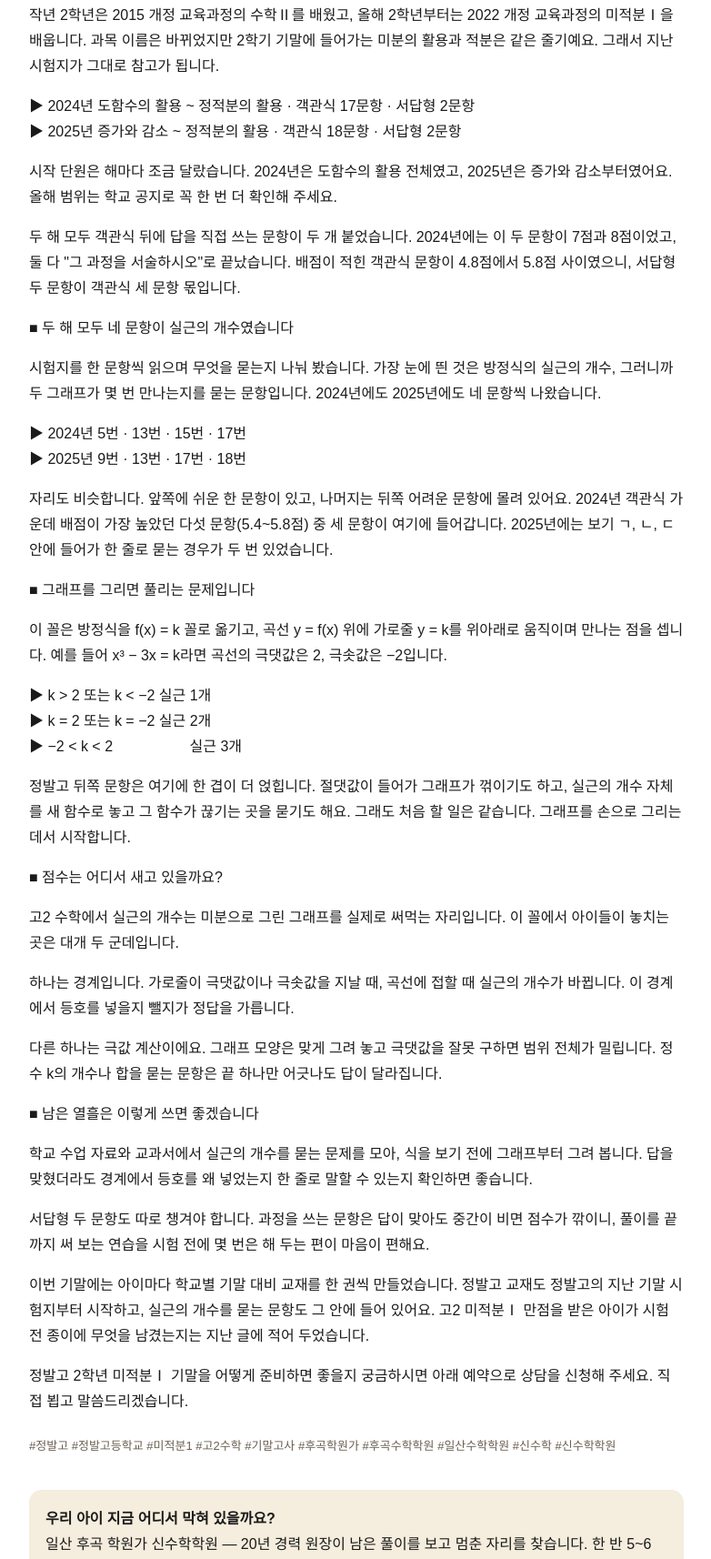
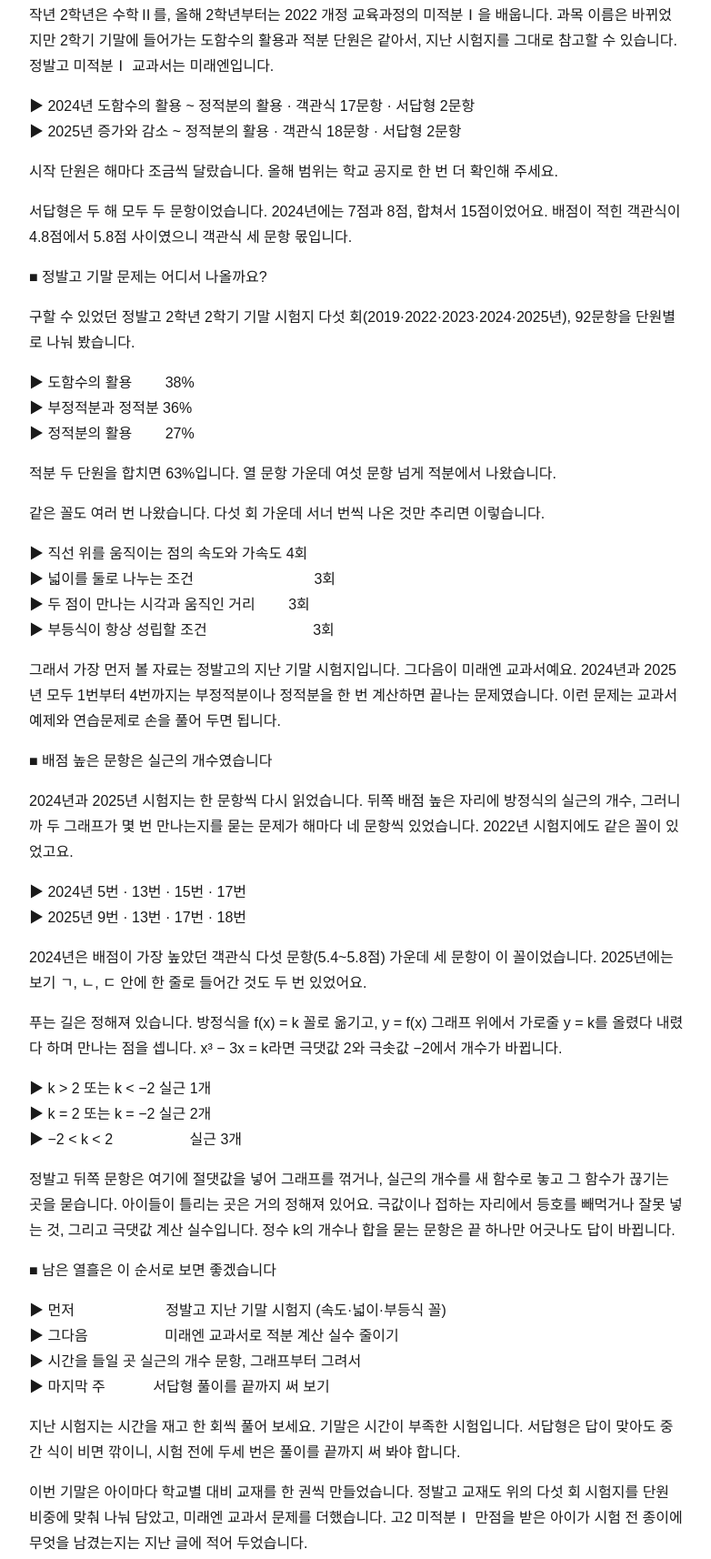
Before and after one commit to joos7158/shinsuhak-promo, a plain HTML site: page docs/posts/2026-11-20-정발고-2학년-미적분Ⅰ-기말은-실근의-개수에서-갈립니다-후곡-신수학.html in a window 1280 px wide. Shown: the part 421-2135 px from the top of the page at 91% size, without its empty margins (248-1030 px from the left). Drawn offline with Linux system fonts and the light colour scheme.

Commit message:
post: 정발고 2학년 미적분Ⅰ 기말은 실근의 개수에서 갈립니다 | 후곡 신수학 (2026-11-20)
Co-Authored-By: Claude Fable 5.1 <noreply@anthropic.com>

```diff
--- a/docs/posts/2026-11-20-정발고-2학년-미적분Ⅰ-기말은-실근의-개수에서-갈립니다-후곡-신수학.html
+++ b/docs/posts/2026-11-20-정발고-2학년-미적분Ⅰ-기말은-실근의-개수에서-갈립니다-후곡-신수학.html
@@ -1,9 +1,9 @@
 <!doctype html>
 <html lang="ko"><head><meta charset="utf-8"><meta name="viewport" content="width=device-width, initial-scale=1">
 <title>정발고 2학년 미적분Ⅰ 기말은 실근의 개수에서 갈립니다 | 후곡 신수학 | 신수학학원 후곡캠퍼스</title>
-<meta name="description" content="안녕하세요, 일산 후곡학원가 신수학학원입니다. 정발고등학교 2학기 기말고사가 11월 30일 월요일에 시작합니다. 오늘로 열흘 남았어요. 오늘은 정발고 2학년 미적분Ⅰ(미적분1) 기말을 앞두고, 지난 두 해 정발고 2학년 2학기 기말 수학 시험지를 나란히 놓고 본 것을">
+<meta name="description" content="안녕하세요, 일산 후곡학원가 신수학학원입니다. 정발고등학교 2학기 기말고사가 11월 30일 월요일에 시작합니다. 이제 열흘 남았네요. 학원은 이번 주부터 학교별 기말 대비로 진행하고 있습니다. 오늘은 정발고 2학년 미적분Ⅰ(미적분1) 기말 이야기입니다. 정발고 2학기">
 <link rel="canonical" href="https://shinsuhak.kr/posts/2026-11-20-정발고-2학년-미적분Ⅰ-기말은-실근의-개수에서-갈립니다-후곡-신수학.html">
-<meta property="og:title" content="정발고 2학년 미적분Ⅰ 기말은 실근의 개수에서 갈립니다 | 후곡 신수학"><meta property="og:description" content="안녕하세요, 일산 후곡학원가 신수학학원입니다. 정발고등학교 2학기 기말고사가 11월 30일 월요일에 시작합니다. 오늘로 열흘 남았어요. 오늘은 정발고 2학년 미적분Ⅰ(미적분1) 기말을 앞두고, 지난 두 해 정발고 2학년 2학기 기말 수학 시험지를 나란히 놓고 본 것을"><meta property="og:type" content="article"><meta property="og:url" content="https://shinsuhak.kr/posts/2026-11-20-정발고-2학년-미적분Ⅰ-기말은-실근의-개수에서-갈립니다-후곡-신수학.html">
+<meta property="og:title" content="정발고 2학년 미적분Ⅰ 기말은 실근의 개수에서 갈립니다 | 후곡 신수학"><meta property="og:description" content="안녕하세요, 일산 후곡학원가 신수학학원입니다. 정발고등학교 2학기 기말고사가 11월 30일 월요일에 시작합니다. 이제 열흘 남았네요. 학원은 이번 주부터 학교별 기말 대비로 진행하고 있습니다. 오늘은 정발고 2학년 미적분Ⅰ(미적분1) 기말 이야기입니다. 정발고 2학기"><meta property="og:type" content="article"><meta property="og:url" content="https://shinsuhak.kr/posts/2026-11-20-정발고-2학년-미적분Ⅰ-기말은-실근의-개수에서-갈립니다-후곡-신수학.html">
 <script type="application/ld+json">{"@context": "https://schema.org", "@type": "Article", "headline": "정발고 2학년 미적분Ⅰ 기말은 실근의 개수에서 갈립니다 | 후곡 신수학", "datePublished": "2026-11-20", "inLanguage": "ko", "author": {"@type": "Organization", "name": "신수학학원 후곡캠퍼스"}, "publisher": {"@type": "Organization", "name": "신수학학원 후곡캠퍼스"}, "mainEntityOfPage": "https://shinsuhak.kr/posts/2026-11-20-정발고-2학년-미적분Ⅰ-기말은-실근의-개수에서-갈립니다-후곡-신수학.html", "about": ["정발고", "정발고등학교", "미적분1", "고2수학", "기말고사", "후곡학원가", "후곡수학학원", "일산수학학원", "신수학", "신수학학원"]}</script>
 <style>
 :root{--camel:#8A6A3C;--cream:#F5EDDD;--deep:#4A3826;--ink:#1a1a1a;--muted:#6b5f52}
@@ -18,31 +18,33 @@ main{max-width:720px;margin:0 auto;padding:24px 16px 48px} h1{font-size:24px;col
 <main>
 <h1>정발고 2학년 미적분Ⅰ 기말은 실근의 개수에서 갈립니다 | 후곡 신수학</h1>
 <div class="meta">2026-11-20 · 신수학학원 후곡캠퍼스 (일산 후곡 학원가)</div>
-<p>안녕하세요, 일산 후곡학원가 신수학학원입니다. 정발고등학교 2학기 기말고사가 11월 30일 월요일에 시작합니다. 오늘로 열흘 남았어요.</p>
-<p>오늘은 정발고 2학년 미적분Ⅰ(미적분1) 기말을 앞두고, 지난 두 해 정발고 2학년 2학기 기말 수학 시험지를 나란히 놓고 본 것을 적어 보려고 합니다.</p>
+<p>안녕하세요, 일산 후곡학원가 신수학학원입니다. 정발고등학교 2학기 기말고사가 11월 30일 월요일에 시작합니다. 이제 열흘 남았네요. 학원은 이번 주부터 학교별 기말 대비로 진행하고 있습니다.</p>
+<p>오늘은 정발고 2학년 미적분Ⅰ(미적분1) 기말 이야기입니다. 정발고 2학기 기말 시험지 다섯 회를 문항별로 나눠 보니, 문제가 어디서 나오고 무엇부터 봐야 할지가 꽤 또렷하게 보였습니다.</p>
 <p>▶ 정발고등학교 2학기 기말  11월 30일(월) ~ 12월 4일(금)</p>
 <p>■ 작년까지는 수학Ⅱ, 올해는 미적분Ⅰ입니다</p>
-<p>작년 2학년은 2015 개정 교육과정의 수학Ⅱ를 배웠고, 올해 2학년부터는 2022 개정 교육과정의 미적분Ⅰ을 배웁니다. 과목 이름은 바뀌었지만 2학기 기말에 들어가는 미분의 활용과 적분은 같은 줄기예요. 그래서 지난 시험지가 그대로 참고가 됩니다.</p>
+<p>작년 2학년은 수학Ⅱ를, 올해 2학년부터는 2022 개정 교육과정의 미적분Ⅰ을 배웁니다. 과목 이름은 바뀌었지만 2학기 기말에 들어가는 도함수의 활용과 적분 단원은 같아서, 지난 시험지를 그대로 참고할 수 있습니다. 정발고 미적분Ⅰ 교과서는 미래엔입니다.</p>
 <p>▶ 2024년  도함수의 활용 ~ 정적분의 활용 · 객관식 17문항 · 서답형 2문항<br>▶ 2025년  증가와 감소 ~ 정적분의 활용 · 객관식 18문항 · 서답형 2문항</p>
-<p>시작 단원은 해마다 조금 달랐습니다. 2024년은 도함수의 활용 전체였고, 2025년은 증가와 감소부터였어요. 올해 범위는 학교 공지로 꼭 한 번 더 확인해 주세요.</p>
-<p>두 해 모두 객관식 뒤에 답을 직접 쓰는 문항이 두 개 붙었습니다. 2024년에는 이 두 문항이 7점과 8점이었고, 둘 다 "그 과정을 서술하시오"로 끝났습니다. 배점이 적힌 객관식 문항이 4.8점에서 5.8점 사이였으니, 서답형 두 문항이 객관식 세 문항 몫입니다.</p>
-<p>■ 두 해 모두 네 문항이 실근의 개수였습니다</p>
-<p>시험지를 한 문항씩 읽으며 무엇을 묻는지 나눠 봤습니다. 가장 눈에 띈 것은 방정식의 실근의 개수, 그러니까 두 그래프가 몇 번 만나는지를 묻는 문항입니다. 2024년에도 2025년에도 네 문항씩 나왔습니다.</p>
+<p>시작 단원은 해마다 조금씩 달랐습니다. 올해 범위는 학교 공지로 한 번 더 확인해 주세요.</p>
+<p>서답형은 두 해 모두 두 문항이었습니다. 2024년에는 7점과 8점, 합쳐서 15점이었어요. 배점이 적힌 객관식이 4.8점에서 5.8점 사이였으니 객관식 세 문항 몫입니다.</p>
+<p>■ 정발고 기말 문제는 어디서 나올까요?</p>
+<p>구할 수 있었던 정발고 2학년 2학기 기말 시험지 다섯 회(2019·2022·2023·2024·2025년), 92문항을 단원별로 나눠 봤습니다.</p>
+<p>▶ 도함수의 활용　　  38%<br>▶ 부정적분과 정적분  36%<br>▶ 정적분의 활용　　  27%</p>
+<p>적분 두 단원을 합치면 63%입니다. 열 문항 가운데 여섯 문항 넘게 적분에서 나왔습니다.</p>
+<p>같은 꼴도 여러 번 나왔습니다. 다섯 회 가운데 서너 번씩 나온 것만 추리면 이렇습니다.</p>
+<p>▶ 직선 위를 움직이는 점의 속도와 가속도  4회<br>▶ 넓이를 둘로 나누는 조건　　　　　　　　  3회<br>▶ 두 점이 만나는 시각과 움직인 거리　　  3회<br>▶ 부등식이 항상 성립할 조건　　　　　　　  3회</p>
+<p>그래서 가장 먼저 볼 자료는 정발고의 지난 기말 시험지입니다. 그다음이 미래엔 교과서예요. 2024년과 2025년 모두 1번부터 4번까지는 부정적분이나 정적분을 한 번 계산하면 끝나는 문제였습니다. 이런 문제는 교과서 예제와 연습문제로 손을 풀어 두면 됩니다.</p>
+<p>■ 배점 높은 문항은 실근의 개수였습니다</p>
+<p>2024년과 2025년 시험지는 한 문항씩 다시 읽었습니다. 뒤쪽 배점 높은 자리에 방정식의 실근의 개수, 그러니까 두 그래프가 몇 번 만나는지를 묻는 문제가 해마다 네 문항씩 있었습니다. 2022년 시험지에도 같은 꼴이 있었고요.</p>
 <p>▶ 2024년  5번 · 13번 · 15번 · 17번<br>▶ 2025년  9번 · 13번 · 17번 · 18번</p>
-<p>자리도 비슷합니다. 앞쪽에 쉬운 한 문항이 있고, 나머지는 뒤쪽 어려운 문항에 몰려 있어요. 2024년 객관식 가운데 배점이 가장 높았던 다섯 문항(5.4~5.8점) 중 세 문항이 여기에 들어갑니다. 2025년에는 보기 ㄱ, ㄴ, ㄷ 안에 들어가 한 줄로 묻는 경우가 두 번 있었습니다.</p>
-<p>■ 그래프를 그리면 풀리는 문제입니다</p>
-<p>이 꼴은 방정식을 f(x) = k 꼴로 옮기고, 곡선 y = f(x) 위에 가로줄 y = k를 위아래로 움직이며 만나는 점을 셉니다. 예를 들어 x³ − 3x = k라면 곡선의 극댓값은 2, 극솟값은 −2입니다.</p>
+<p>2024년은 배점이 가장 높았던 객관식 다섯 문항(5.4~5.8점) 가운데 세 문항이 이 꼴이었습니다. 2025년에는 보기 ㄱ, ㄴ, ㄷ 안에 한 줄로 들어간 것도 두 번 있었어요.</p>
+<p>푸는 길은 정해져 있습니다. 방정식을 f(x) = k 꼴로 옮기고, y = f(x) 그래프 위에서 가로줄 y = k를 올렸다 내렸다 하며 만나는 점을 셉니다. x³ − 3x = k라면 극댓값 2와 극솟값 −2에서 개수가 바뀝니다.</p>
 <p>▶ k &gt; 2 또는 k &lt; −2  실근 1개<br>▶ k = 2 또는 k = −2  실근 2개<br>▶ −2 &lt; k &lt; 2　　　　　  실근 3개</p>
-<p>정발고 뒤쪽 문항은 여기에 한 겹이 더 얹힙니다. 절댓값이 들어가 그래프가 꺾이기도 하고, 실근의 개수 자체를 새 함수로 놓고 그 함수가 끊기는 곳을 묻기도 해요. 그래도 처음 할 일은 같습니다. 그래프를 손으로 그리는 데서 시작합니다.</p>
-<p>■ 점수는 어디서 새고 있을까요?</p>
-<p>고2 수학에서 실근의 개수는 미분으로 그린 그래프를 실제로 써먹는 자리입니다. 이 꼴에서 아이들이 놓치는 곳은 대개 두 군데입니다.</p>
-<p>하나는 경계입니다. 가로줄이 극댓값이나 극솟값을 지날 때, 곡선에 접할 때 실근의 개수가 바뀝니다. 이 경계에서 등호를 넣을지 뺄지가 정답을 가릅니다.</p>
-<p>다른 하나는 극값 계산이에요. 그래프 모양은 맞게 그려 놓고 극댓값을 잘못 구하면 범위 전체가 밀립니다. 정수 k의 개수나 합을 묻는 문항은 끝 하나만 어긋나도 답이 달라집니다.</p>
-<p>■ 남은 열흘은 이렇게 쓰면 좋겠습니다</p>
-<p>학교 수업 자료와 교과서에서 실근의 개수를 묻는 문제를 모아, 식을 보기 전에 그래프부터 그려 봅니다. 답을 맞혔더라도 경계에서 등호를 왜 넣었는지 한 줄로 말할 수 있는지 확인하면 좋습니다.</p>
-<p>서답형 두 문항도 따로 챙겨야 합니다. 과정을 쓰는 문항은 답이 맞아도 중간이 비면 점수가 깎이니, 풀이를 끝까지 써 보는 연습을 시험 전에 몇 번은 해 두는 편이 마음이 편해요.</p>
-<p>이번 기말에는 아이마다 학교별 기말 대비 교재를 한 권씩 만들었습니다. 정발고 교재도 정발고의 지난 기말 시험지부터 시작하고, 실근의 개수를 묻는 문항도 그 안에 들어 있어요. 고2 미적분Ⅰ 만점을 받은 아이가 시험 전 종이에 무엇을 남겼는지는 지난 글에 적어 두었습니다.</p>
-<p>정발고 2학년 미적분Ⅰ 기말을 어떻게 준비하면 좋을지 궁금하시면 아래 예약으로 상담을 신청해 주세요. 직접 뵙고 말씀드리겠습니다.</p>
+<p>정발고 뒤쪽 문항은 여기에 절댓값을 넣어 그래프를 꺾거나, 실근의 개수를 새 함수로 놓고 그 함수가 끊기는 곳을 묻습니다. 아이들이 틀리는 곳은 거의 정해져 있어요. 극값이나 접하는 자리에서 등호를 빼먹거나 잘못 넣는 것, 그리고 극댓값 계산 실수입니다. 정수 k의 개수나 합을 묻는 문항은 끝 하나만 어긋나도 답이 바뀝니다.</p>
+<p>■ 남은 열흘은 이 순서로 보면 좋겠습니다</p>
+<p>▶ 먼저　　　　　　  정발고 지난 기말 시험지 (속도·넓이·부등식 꼴)<br>▶ 그다음　　　　　  미래엔 교과서로 적분 계산 실수 줄이기<br>▶ 시간을 들일 곳  실근의 개수 문항, 그래프부터 그려서<br>▶ 마지막 주　　　  서답형 풀이를 끝까지 써 보기</p>
+<p>지난 시험지는 시간을 재고 한 회씩 풀어 보세요. 기말은 시간이 부족한 시험입니다. 서답형은 답이 맞아도 중간 식이 비면 깎이니, 시험 전에 두세 번은 풀이를 끝까지 써 봐야 합니다.</p>
+<p>이번 기말은 아이마다 학교별 대비 교재를 한 권씩 만들었습니다. 정발고 교재도 위의 다섯 회 시험지를 단원 비중에 맞춰 나눠 담았고, 미래엔 교과서 문제를 더했습니다. 고2 미적분Ⅰ 만점을 받은 아이가 시험 전 종이에 무엇을 남겼는지는 지난 글에 적어 두었습니다.</p>
+<p>정발고 기말을 어디부터 준비해야 할지 궁금하시면 아래 예약으로 상담을 신청해 주세요. 직접 뵙고 말씀드리겠습니다.</p>
 <div class="tags">#정발고 #정발고등학교 #미적분1 #고2수학 #기말고사 #후곡학원가 #후곡수학학원 #일산수학학원 #신수학 #신수학학원</div>
 <div class="cta"><strong>우리 아이 지금 어디서 막혀 있을까요?</strong><br>일산 후곡 학원가 신수학학원 — 20년 경력 원장이 남은 풀이를 보고 멈춘 자리를 찾습니다. 한 반 5~6명.<br>
 <a href="https://booking.naver.com/booking/12/bizes/1596630">입학 상담 예약 (40분, 무료)</a><a class="s" href="https://m.place.naver.com/place/1096140891/home">네이버 지도</a><a class="s" href="../">학원 소개</a></div>
```
